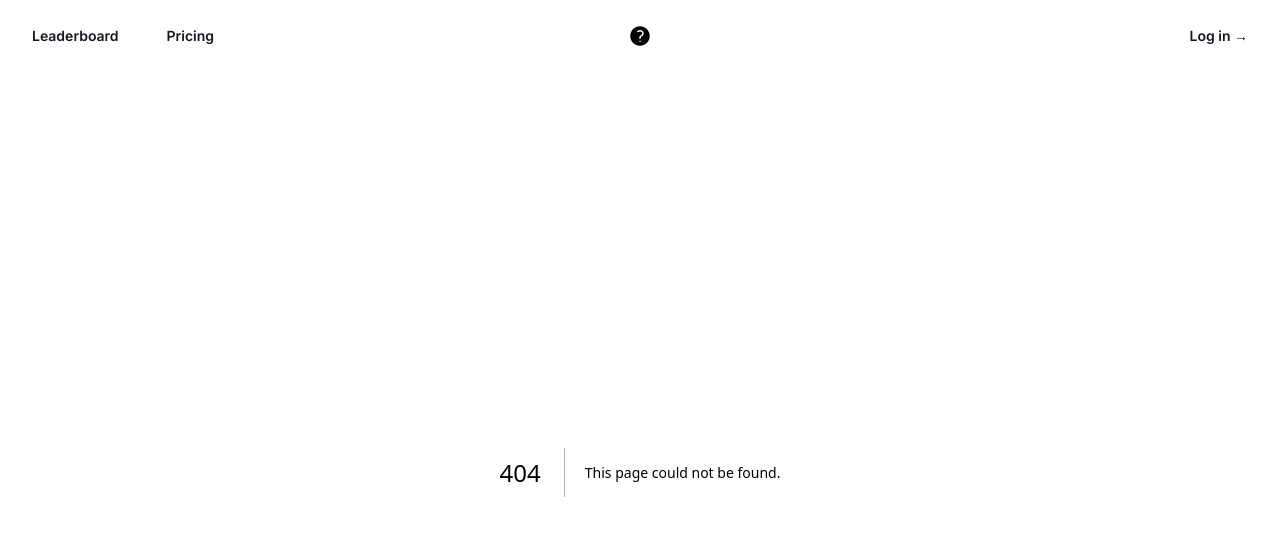
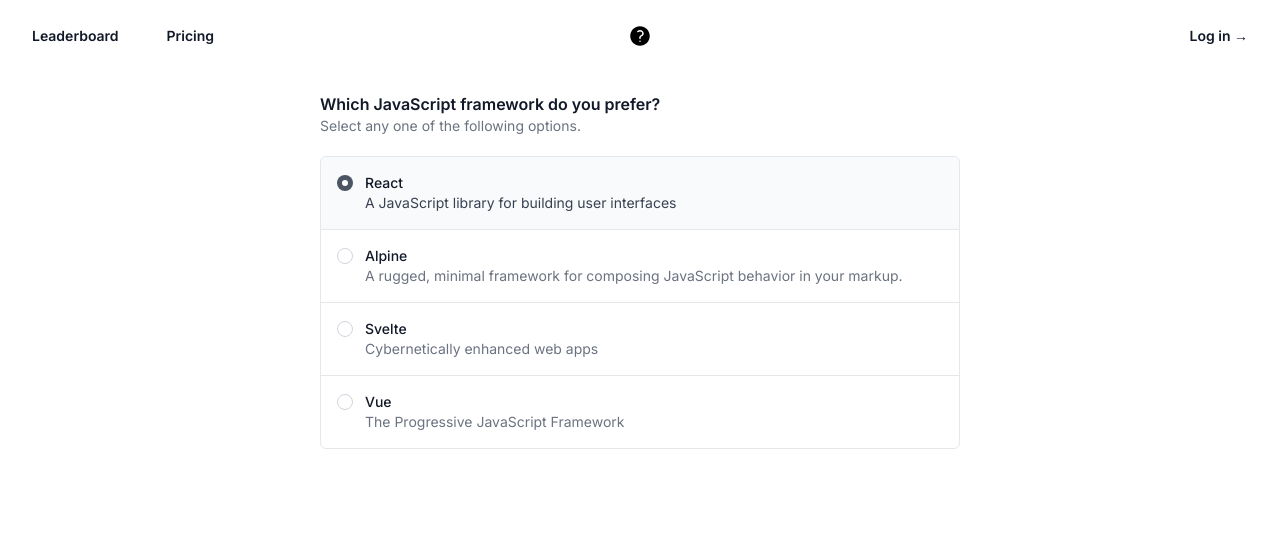
Before and after one commit to hkirat/quiz-app-next, a Next.js app in the folder frontend/: page /quiz in a window 1280 px wide. Before the commit this address had no page. Shown: the top 536 px of the page. Built offline with nearby package versions, Linux system fonts and the light colour scheme.

Commit message:
📦 NEW: add quiz page

```diff
--- /dev/null
+++ b/frontend/src/app/quiz/layout.tsx
@@ -0,0 +1,9 @@
+import React from "react";
+
+export default function Layout({ children }: { children: React.ReactNode }) {
+  return (
+    <div className="flex flex-col min-h-screen">
+      <main className="flex-1 w-1/2 mx-auto">{children}</main>
+    </div>
+  );
+}
--- /dev/null
+++ b/frontend/src/app/quiz/page.tsx
@@ -0,0 +1,10 @@
+import Quiz from "@/components/Quiz";
+import React from "react";
+
+export default function Page() {
+  return (
+    <>
+      <Quiz />
+    </>
+  );
+}
--- /dev/null
+++ b/frontend/src/components/Quiz.tsx
@@ -0,0 +1,107 @@
+"use client";
+
+import { useState } from "react";
+import { RadioGroup } from "@headlessui/react";
+
+const problem = "Which JavaScript framework do you prefer?";
+
+const options = [
+  {
+    name: "React",
+    description: "A JavaScript library for building user interfaces",
+  },
+  {
+    name: "Alpine",
+    description:
+      "A rugged, minimal framework for composing JavaScript behavior in your markup.",
+  },
+  {
+    name: "Svelte",
+    description: "Cybernetically enhanced web apps",
+  },
+  {
+    name: "Vue",
+    description: "The Progressive JavaScript Framework",
+  },
+];
+
+function classNames(...classes: string[]) {
+  return classes.filter(Boolean).join(" ");
+}
+
+export default function Quiz() {
+  const [selected, setSelected] = useState(options[0]);
+
+  return (
+    <>
+      <div className="mb-5 mt-5">
+        <label className="text-base font-semibold text-gray-900">
+          {problem}
+        </label>
+        <p className="text-sm text-gray-500">
+          Select any one of the following options.
+        </p>
+      </div>
+      <RadioGroup value={selected} onChange={setSelected}>
+        <RadioGroup.Label className="sr-only">Privacy setting</RadioGroup.Label>
+        <div className="-space-y-px rounded-md bg-white">
+          {options.map((setting, settingIdx) => (
+            <RadioGroup.Option
+              key={setting.name}
+              value={setting}
+              className={({ checked }) =>
+                classNames(
+                  settingIdx === 0 ? "rounded-tl-md rounded-tr-md" : "",
+                  settingIdx === options.length - 1
+                    ? "rounded-bl-md rounded-br-md"
+                    : "",
+                  checked
+                    ? "z-10 border-gray-200 bg-gray-50"
+                    : "border-gray-200",
+                  "relative flex cursor-pointer border p-4 focus:outline-none"
+                )
+              }
+            >
+              {({ active, checked }) => (
+                <>
+                  <span
+                    className={classNames(
+                      checked
+                        ? "bg-gray-600 border-transparent"
+                        : "bg-white border-gray-300",
+                      active ? "ring-2 ring-offset-2 ring-gray-600" : "",
+                      "mt-0.5 h-4 w-4 shrink-0 cursor-pointer rounded-full border flex items-center justify-center"
+                    )}
+                    aria-hidden="true"
+                  >
+                    <span className="rounded-full bg-white w-1.5 h-1.5" />
+                  </span>
+                  <span className="ml-3 flex flex-col">
+                    <RadioGroup.Label
+                      as="span"
+                      className={classNames(
+                        checked ? "text-gray-900" : "text-gray-900",
+                        "block text-sm font-medium"
+                      )}
+                    >
+                      {setting.name}
+                    </RadioGroup.Label>
+                    <RadioGroup.Description
+                      as="span"
+                      className={classNames(
+                        checked ? "text-gray-700" : "text-gray-500",
+                        "block text-sm"
+                      )}
+                    >
+                      {setting.description}
+                    </RadioGroup.Description>
+                  </span>
+                </>
+              )}
+            </RadioGroup.Option>
+          ))}
+        </div>
+      </RadioGroup>
+    </>
+  );
+}
```
